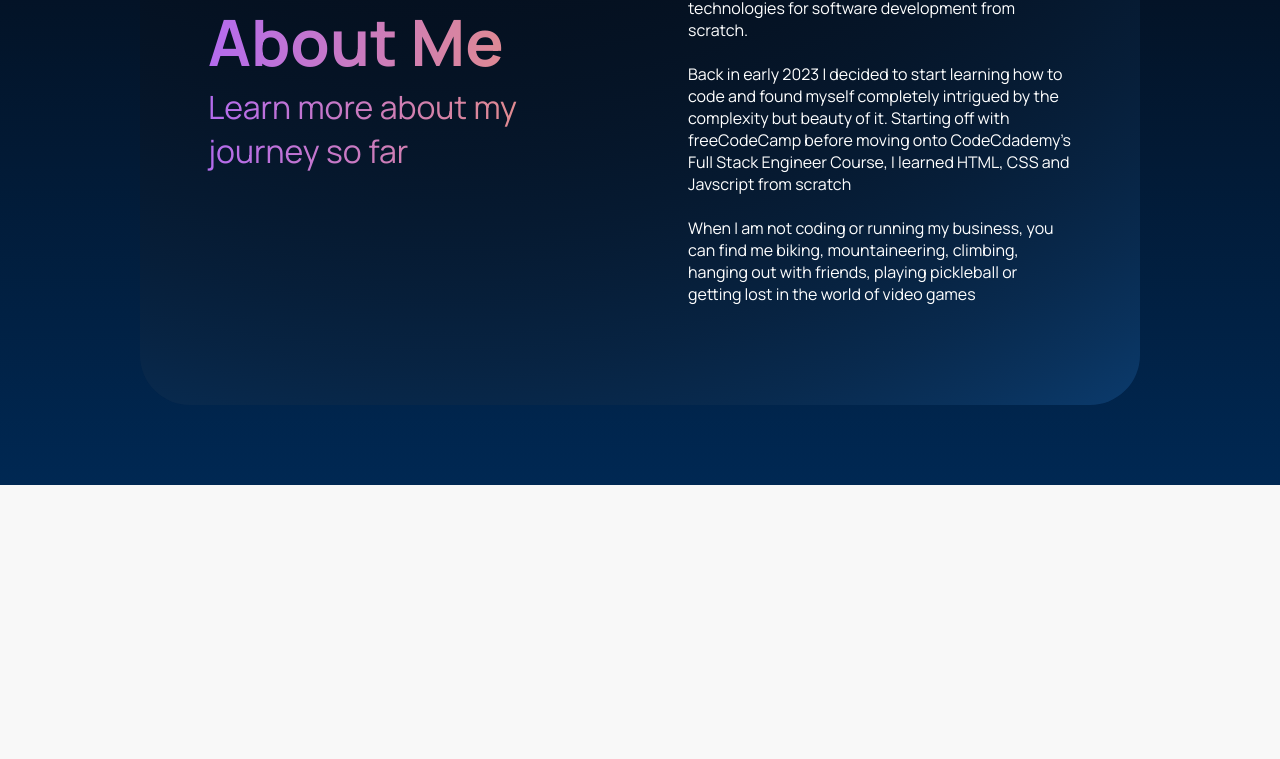
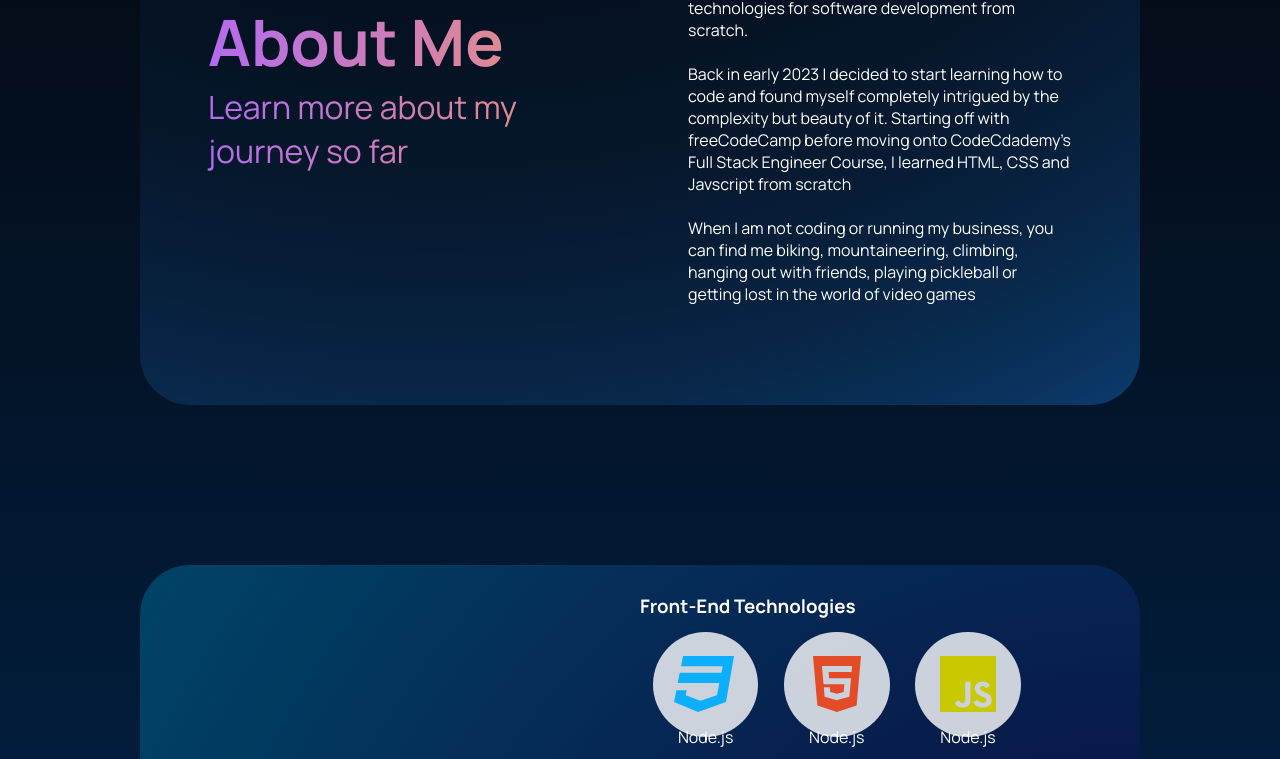
Before and after one commit to buzz1675/buzz1675.github.io, a React (Create React App) app: page / in a window 1280 px wide. Shown: the part 1115-1874 px from the top of the page. Before the commit the page ends 1600 px from the top, so only its background shows below. Built offline with nearby package versions, Linux system fonts and the light colour scheme.

Commit message:
start on skills section

```diff
--- a/src/components/App.css
+++ b/src/components/App.css
@@ -0,0 +1,9 @@
+
+  .content_background{
+    background: linear-gradient(
+      180deg,
+      rgba(4, 12, 24, 1) 0%,
+      rgba(4, 12, 24, 1) 19%,
+      rgba(0, 40, 83, 1) 100%
+    );
+  }
--- a/src/components/App.js
+++ b/src/components/App.js
@@ -5,6 +5,7 @@ import Header from "./header/header";
 import Loader from "./Loader/Loader";
 import About from "../routes/About/About";
 import ScrollBar from "./scrollBar/scrollBar";
+import Skills from "../routes/Skills/Skills";
 
 function App() {
   return (
@@ -13,7 +14,10 @@ function App() {
       <div id="content">
         <Header />
         <Home id="home" />
-        <About id="about" />
+        <div className="content_background">
+          <About id="about" />
+          <Skills />
+        </div>
 
         <ScrollBar />
       </div>
--- a/src/components/header/header.js
+++ b/src/components/header/header.js
@@ -14,7 +14,7 @@ const Header = () => {
               to="home"
               spy={true}
               smooth={true}
-              offset={100}
+              offset={0}
               duration={1000}
             >
               Home
@@ -26,7 +26,7 @@ const Header = () => {
               to="about"
               spy={true}
               smooth={true}
-              offset={100}
+              offset={0}
               duration={1000}
             >
               About
--- a/src/components/scrollBar/scrollBar.css
+++ b/src/components/scrollBar/scrollBar.css
@@ -20,6 +20,8 @@ ul.scrollbar_section_list{
     justify-content: space-between;
     color: white;
     margin-right:10% ;
+    margin: auto 10% auto 0;
+    height: 75%;
 }
 
 div.progress_container{
--- a/src/components/scrollBar/scrollBar.js
+++ b/src/components/scrollBar/scrollBar.js
@@ -15,7 +15,6 @@ const ScrollBar = () => {
         (scrollY / (documentHeight - windowHeight)) * 100
       );
       setScrollPercentage(scrollPercent);
-      console.log(scrollPercentage);
     };
     window.addEventListener("scroll", handleScroll);
   });
--- a/src/routes/About/About.css
+++ b/src/routes/About/About.css
@@ -1,11 +1,6 @@
 .about_container {
   height: 100vh;
-  background: linear-gradient(
-    180deg,
-    rgba(4, 12, 24, 1) 0%,
-    rgba(4, 12, 24, 1) 19%,
-    rgba(0, 40, 83, 1) 100%
-  );
+
   margin: 0;
   display: flex;
 }
--- /dev/null
+++ b/src/routes/Skills/Skills.css
@@ -0,0 +1,109 @@
+.skills_container {
+  height: 100vh;
+
+  margin: 0 auto;
+  display: flex;
+}
+
+div.skills_content_container {
+  height: 75vh;
+  width: 75vw;
+  margin: auto;
+  backdrop-filter: blur(10px);
+  /*background-color: rgba(255, 255, 255, 0.1);*/
+  border-radius: 50px;
+  padding: 20px;
+  background: radial-gradient(
+    circle at 100% 100%,
+    rgba(13, 0, 56, 1) 0%,
+    rgba(0, 68, 103, 1) 100%
+  );
+  display: flex;
+}
+
+.skills_title {
+  text-align: left;
+  margin-bottom: 5%;
+  background: linear-gradient(89.97deg, #00ffff 50.84%, #2f00ff 102.67%);
+  width: 50%;
+  background-clip: text;
+  -webkit-text-fill-color: transparent;
+  display: flex;
+  flex-direction: column;
+  align-items: flex-start;
+  justify-content: center;
+}
+.skills_title h2 {
+  color: white;
+  font-size: 4rem;
+}
+.skills_title p {
+  font-size: 1.5rem;
+}
+
+.technologies_list {
+  display: flex;
+  flex-direction: column;
+  justify-content: space-around;
+  width: 50%;
+  color: white;
+}
+
+.skill_icon_container {
+  display: flex;
+  flex-wrap: wrap;
+}
+
+.skills_icon {
+  background-color: rgba(255, 255, 255, 0.795);
+  border-radius: 100%;
+  position: relative;
+  display: block;
+  padding: 40px;
+  margin: 1vw;
+  width: 2vw;
+  height: 2vw;
+  display: flex;
+  align-items: center;
+  justify-content: center;
+  flex-direction: row;
+  font-size: 4rem;
+  color: #1c1d25;
+}
+
+.skill_container {
+  display: flex;
+  flex-direction: column;
+  text-align: center;
+}
+
+.icon.css {
+  color: #0cafff;
+}
+.icon.html {
+  color: #e34c26;
+}
+.icon.js {
+  color: rgb(201, 201, 1);
+}
+.icon.react {
+  color: #e34c26;
+}
+.icon.node {
+  color: #0cafff;
+}
+.icon.github {
+  color: #e34c26;
+}
+.icon.database {
+  color: #e34c26;
+}
+.icon.stripe {
+  color: #e34c26;
+}
+
+p.icon_name {
+  margin-top: -3vh;
+  font-size: 1rem;
+  color: white;
+}
--- /dev/null
+++ b/src/routes/Skills/Skills.js
@@ -0,0 +1,96 @@
+import React from "react";
+import "./Skills.css";
+import { FontAwesomeIcon } from "@fortawesome/react-fontawesome";
+import {
+  faGithub,
+  faNodeJs,
+  faGit,
+  faJs,
+  faSql,
+  faStripe,
+  faHtml5,
+  faCss3,
+  faReact,
+} from "@fortawesome/free-brands-svg-icons";
+import { faDatabase } from "@fortawesome/free-solid-svg-icons";
+
+const Skills = () => {
+  return (
+    <div id="skills" className="skills_container">
+      <div className="skills_content_container">
+        <div className="skills_title">
+          <h2>My Skills</h2>
+          <p>
+            I have worked with a wide variety of technologies in web and
+            software development. From Back-End to Front-End
+          </p>
+        </div>
+        <div className="technologies_list">
+          <div className="frontend_technologies">
+            <h3>Front-End Technologies</h3>
+            <div className="skill_icon_container">
+              <div className="skill_container">
+                <a className="skills_icon">
+                  <FontAwesomeIcon className="icon css" icon={faCss3} />
+                </a>
+                <p className="icon_name">Node.js</p>
+              </div>{" "}
+              <div className="skill_container">
+                <a className="skills_icon">
+                  <FontAwesomeIcon className="icon html" icon={faHtml5} />
+                </a>
+                <p className="icon_name">Node.js</p>
+              </div>{" "}
+              <div className="skill_container">
+                <a className="skills_icon">
+                  <FontAwesomeIcon className="icon js" icon={faJs} />
+                </a>
+                <p className="icon_name">Node.js</p>
+              </div>{" "}
+              <div className="skill_container">
+                <a className="skills_icon">
+                  <FontAwesomeIcon className="icon react" icon={faReact} />
+                </a>
+                <p className="icon_name">Node.js</p>
+              </div>
+            </div>
+          </div>
+          <div className="backend_technologies">
+            <h3>Back-End Technologies</h3>
+            <div className="skill_icon_container">
+              <div className="skill_container">
+                <a className="skills_icon">
+                  <FontAwesomeIcon className="icon node" icon={faNodeJs} />
+                </a>
+                <p className="icon_name">Node.js</p>
+              </div>
+              <div className="skill_container">
+                <a className="skills_icon">
+                  <FontAwesomeIcon className="icon github" icon={faGithub} />
+                </a>
+                <p className="icon_name">Node.js</p>
+              </div>
+              <div className="skill_container">
+                <a className="skills_icon">
+                  <FontAwesomeIcon
+                    className="icon database"
+                    icon={faDatabase}
+                  />
+                </a>
+                <p className="icon_name">Node.js</p>
+              </div>
+              <div className="skill_container">
+                <a className="skills_icon">
+                  <FontAwesomeIcon className="icon stripe" icon={faStripe} />
+                </a>
+                <p className="icon_name">Node.js</p>
+              </div>
+            </div>
+          </div>
+        </div>
+      </div>
+    </div>
+  );
+};
+
+export default Skills;
```
Also changed, not shown: src/imgs/logo.png (added).
